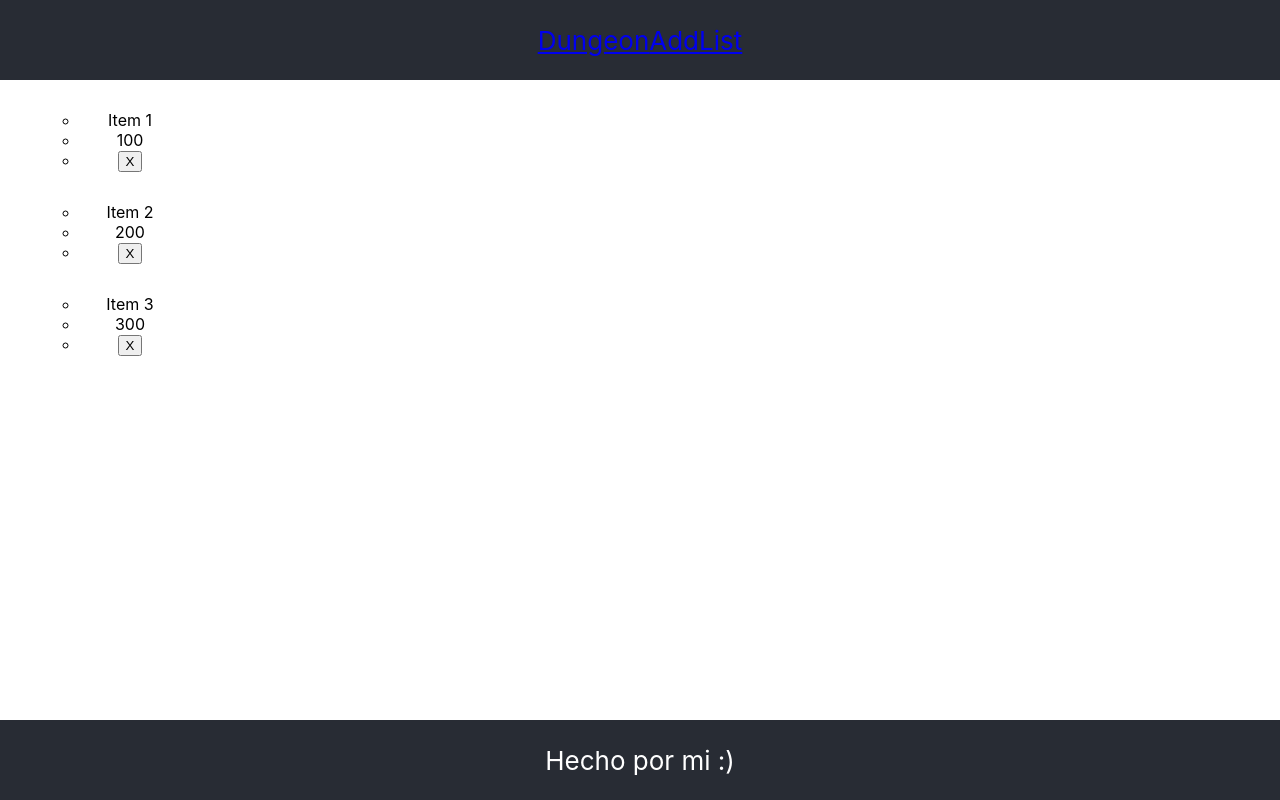
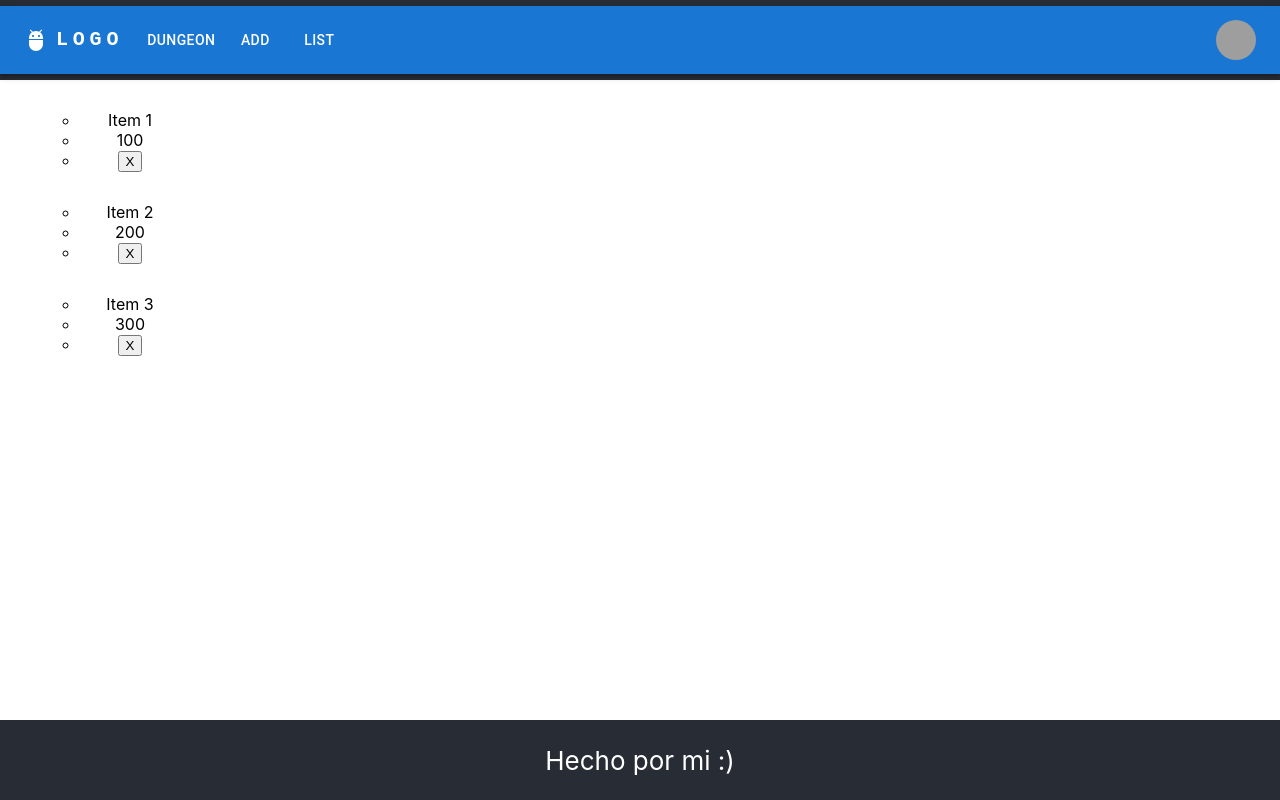
Before and after one commit to Tect0r0/PlanSoft6toWeb, a React (Create React App) app in the folder ActA1/: page /list in a window 1280 px wide. Built offline with nearby package versions, Linux system fonts and the light colour scheme; grey boxes are pictures that could not be loaded.

Commit message:
SignInPage (not working)

```diff
--- a/ActA1/package.json
+++ b/ActA1/package.json
@@ -5,7 +5,9 @@
   "dependencies": {
     "@emotion/react": "^11.14.0",
     "@emotion/styled": "^11.14.0",
+    "@mui/icons-material": "^6.4.4",
     "@mui/material": "^6.4.4",
+    "@toolpad/core": "^0.12.0",
     "cra-template": "1.2.0",
     "react": "^19.0.0",
     "react-dom": "^19.0.0",
--- a/ActA1/src/AppBody/AppBody.jsx
+++ b/ActA1/src/AppBody/AppBody.jsx
@@ -1,15 +1,15 @@
 import { useState, useEffect } from "react";
 import { BrowserRouter, Routes, Route } from "react-router-dom";
 
-import Add from "../Objects/Add";
-import List from "../Objects/List";
+import Add from "../Pages/Add";
+import List from "../Pages/List";
 import Header from "../Objects/Header";
 import Dungeon from "../Pages/Dungeon";
+import BrandingSignInPage from "../Pages/BrandingSignInPage";
 
 import "../../src/App.css";
 
 function AppBody() {
-
     const [items, setItems] = useState([
         { id: 1, name: "Item 1", price: 100 },
         { id: 2, name: "Item 2", price: 200 },
@@ -23,20 +23,20 @@
     };
 
     const del = (id) => {
-        setItems(items.filter((item) =>
-            item.id !== id));
+        setItems(items.filter((item) => item.id !== id));
     };
 
     return (
         <div className="app-body">
-            <BrowserRouter>
-                <Header />
-                <Routes>
-                    <Route path='/' element={<Dungeon />} />
-                    <Route path='/add' element={<Add add={add} />} />
-                    <Route path='/list' element={<List items={items} ondelete={del} />} />
-                </Routes>
-            </BrowserRouter>
+        <BrowserRouter>
+            <Header />
+            <Routes>
+            <Route path="/" element={<BrandingSignInPage />} />
+            <Route path="/dungeon" element={<Dungeon />} />
+            <Route path="/add" element={<Add add={add} />} />
+            <Route path="/list" element={<List items={items} ondelete={del} />} />
+            </Routes>
+        </BrowserRouter>
         </div>
     );
 }
--- a/ActA1/src/Objects/Header.jsx
+++ b/ActA1/src/Objects/Header.jsx
@@ -1,13 +1,12 @@
 import React from 'react'
 import { Link } from 'react-router-dom';
+import ResponsiveAppBar from './ResponsiveAppBar';
 
 export default function Header() {
     return (
         <div>
             <header className="app-header">
-            <Link to="/">Dungeon</Link>
-            <Link to="/add">Add</Link>
-            <Link to="/list">List</Link>
+                <ResponsiveAppBar />
             </header>
         </div>
     );
--- a/ActA1/src/Objects/List.jsx
+++ /dev/null
@@ -1,16 +0,0 @@
-import React from 'react'
-import Item from './Item'
-
-const List = ({ items, ondelete }) => {
-    return (
-        <div>
-            <ul>
-                {items.map((item) => (
-                    <Item key={item.id} item={item} ondelete={ondelete} />
-                ))}
-            </ul>
-        </div>
-    )
-};
-
-export default List;
--- /dev/null
+++ b/ActA1/src/Objects/ResponsiveAppBar.jsx
@@ -0,0 +1,165 @@
+import * as React from "react";
+import AppBar from "@mui/material/AppBar";
+import Box from "@mui/material/Box";
+import Toolbar from "@mui/material/Toolbar";
+import IconButton from "@mui/material/IconButton";
+import Typography from "@mui/material/Typography";
+import Menu from "@mui/material/Menu";
+import MenuIcon from "@mui/icons-material/Menu";
+import Container from "@mui/material/Container";
+import Avatar from "@mui/material/Avatar";
+import Button from "@mui/material/Button";
+import Tooltip from "@mui/material/Tooltip";
+import MenuItem from "@mui/material/MenuItem";
+import AdbIcon from "@mui/icons-material/Adb";
+import { Link, useNavigate } from "react-router-dom";
+
+const pages = ["dungeon", "add", "list"];
+const settings = ["Profile", "Account", "Dashboard", "Logout"];
+
+function ResponsiveAppBar() {
+    const [anchorElNav, setAnchorElNav] = React.useState(null);
+    const [anchorElUser, setAnchorElUser] = React.useState(null);
+    const navigate = useNavigate();
+
+    const handleOpenNavMenu = (event) => {
+        setAnchorElNav(event.currentTarget);
+    };
+
+    const handleOpenUserMenu = (event) => {
+        setAnchorElUser(event.currentTarget);
+    };
+
+    const handleCloseNavMenu = (e) => {
+        setAnchorElNav(null);
+        navigate(`/${e.target.textContent}`);
+    };
+
+    const handleCloseUserMenu = () => {
+        setAnchorElUser(null);
+    };
+
+    return (
+        <AppBar position="static">
+        <Container maxWidth="xl">
+            <Toolbar disableGutters>
+            <AdbIcon sx={{ display: { xs: "none", md: "flex" }, mr: 1 }} />
+            <Typography
+                variant="h6"
+                noWrap
+                component="a"
+                href="#app-bar-with-responsive-menu"
+                sx={{
+                mr: 2,
+                display: { xs: "none", md: "flex" },
+                fontFamily: "monospace",
+                fontWeight: 700,
+                letterSpacing: ".3rem",
+                color: "inherit",
+                textDecoration: "none",
+                }}
+            >
+                LOGO
+            </Typography>
+
+            <Box sx={{ flexGrow: 1, display: { xs: "flex", md: "none" } }}>
+                <IconButton
+                size="large"
+                aria-label="account of current user"
+                aria-controls="menu-appbar"
+                aria-haspopup="true"
+                onClick={handleOpenNavMenu}
+                color="inherit"
+                >
+                <MenuIcon />
+                </IconButton>
+                <Menu
+                id="menu-appbar"
+                anchorEl={anchorElNav}
+                anchorOrigin={{
+                    vertical: "bottom",
+                    horizontal: "left",
+                }}
+                keepMounted
+                transformOrigin={{
+                    vertical: "top",
+                    horizontal: "left",
+                }}
+                open={Boolean(anchorElNav)}
+                onClose={() => setAnchorElNav(null)}
+                sx={{ display: { xs: "block", md: "none" } }}
+                >
+                {pages.map((page) => (
+                    <MenuItem key={page} onClick={() => handleCloseNavMenu(page)}>
+                    <Typography sx={{ textAlign: "center" }}>{page}</Typography>
+                    </MenuItem>
+                ))}
+                </Menu>
+            </Box>
+            <AdbIcon sx={{ display: { xs: "flex", md: "none" }, mr: 1 }} />
+            <Typography
+                variant="h5"
+                noWrap
+                component="a"
+                href="#app-bar-with-responsive-menu"
+                sx={{
+                mr: 2,
+                display: { xs: "flex", md: "none" },
+                flexGrow: 1,
+                fontFamily: "monospace",
+                fontWeight: 700,
+                letterSpacing: ".3rem",
+                color: "inherit",
+                textDecoration: "none",
+                }}
+            >
+                LOGO
+            </Typography>
+            <Box sx={{ flexGrow: 1, display: { xs: "none", md: "flex" } }}>
+                {pages.map((page) => (
+                <Button
+                    key={page}
+                    onClick={handleCloseNavMenu}
+                    sx={{ my: 2, color: "white", display: "block" }}
+                >
+                    {page}
+                </Button>
+                ))}
+            </Box>
+            <Box sx={{ flexGrow: 0 }}>
+                <Tooltip title="Open settings">
+                <IconButton onClick={handleOpenUserMenu} sx={{ p: 0 }}>
+                    <Avatar alt="Remy Sharp" src="/static/images/avatar/2.jpg" />
+                </IconButton>
+                </Tooltip>
+                <Menu
+                sx={{ mt: "45px" }}
+                id="menu-appbar"
+                anchorEl={anchorElUser}
+                anchorOrigin={{
+                    vertical: "top",
+                    horizontal: "right",
+                }}
+                keepMounted
+                transformOrigin={{
+                    vertical: "top",
+                    horizontal: "right",
+                }}
+                open={Boolean(anchorElUser)}
+                onClose={handleCloseUserMenu}
+                >
+                {settings.map((setting) => (
+                    <MenuItem key={setting} onClick={handleCloseUserMenu}>
+                    <Typography sx={{ textAlign: "center" }}>
+                        {setting}
+                    </Typography>
+                    </MenuItem>
+                ))}
+                </Menu>
+            </Box>
+            </Toolbar>
+        </Container>
+        </AppBar>
+    );
+}
+export default ResponsiveAppBar;
--- /dev/null
+++ b/ActA1/src/Pages/BrandingSignInPage.jsx
@@ -0,0 +1,43 @@
+import * as React from "react";
+import { AppProvider } from "@toolpad/core/AppProvider";
+import { SignInPage } from "@toolpad/core/SignInPage";
+import { useTheme } from "@mui/material/styles";
+
+const providers = [{ id: "credentials", name: "Credentials" }];
+// preview-start
+const BRANDING = {
+  logo: (
+    <img
+      src="https://mui.com/static/logo.svg"
+      alt="MUI logo"
+      style={{ height: 24 }}
+    />
+  ),
+  title: "MUI",
+};
+// preview-end
+
+const signIn = async (provider) => {
+  const promise = new Promise((resolve) => {
+    setTimeout(() => {
+      console.log(`Sign in with ${provider.id}`);
+      resolve();
+    }, 500);
+  });
+  return promise;
+};
+
+export default function BrandingSignInPage() {
+  const theme = useTheme();
+  return (
+    // preview-start
+    <AppProvider branding={BRANDING} theme={theme}>
+      <SignInPage
+        signIn={signIn}
+        providers={providers}
+        slotProps={{ emailField: { autoFocus: false } }}
+      />
+    </AppProvider>
+    // preview-end
+  );
+}
--- /dev/null
+++ b/ActA1/src/Pages/List.jsx
@@ -0,0 +1,16 @@
+import React from "react";
+import Item from "../Objects/Item";
+
+const List = ({ items, ondelete }) => {
+  return (
+    <div>
+      <ul>
+        {items.map((item) => (
+          <Item key={item.id} item={item} ondelete={ondelete} />
+        ))}
+      </ul>
+    </div>
+  );
+};
+
+export default List;
```
Also changed, not shown: ActA1/src/Pages/Add.jsx (renamed from ActA1/src/Objects/Add.jsx), 1 other file (tests, documents, lock files or other folders). Lines whose indentation alone changed are shown as unchanged.
